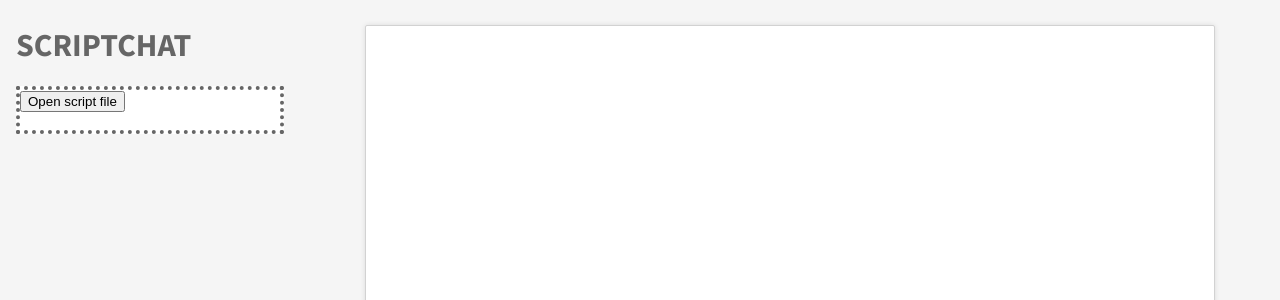
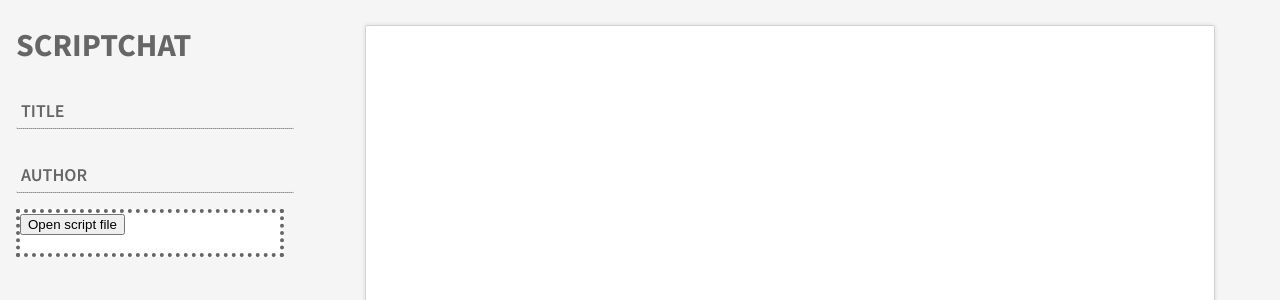
Before and after one commit to BadIdeaFactory/scriptchat, a React (Create React App) app: page / in a window 1280 px wide. Shown: the top 300 px of the page. Built offline with nearby package versions, Linux system fonts and the light colour scheme.

Commit message:
add areas to fill in stuff

```diff
--- a/src/components/Controls.css
+++ b/src/components/Controls.css
@@ -8,3 +8,77 @@
   margin-top: 0;
   text-transform: uppercase;
 }
+
+.properties {
+  margin-bottom: 1em;
+}
+
+input,
+span,
+label {
+  display: block;
+  margin: 10px;
+  padding: 5px;
+  border: none;
+}
+
+input {
+  font-family: 'Source Sans Pro', sans-serif;
+  font-size: 18px;
+}
+
+input:focus {
+  outline: 0;
+}
+
+input.input-with-label {
+  border-radius: 2px;
+  margin: 0;
+  margin-top: 30px;
+  border: none;
+  border-bottom: 1px dotted #555;
+  width: 100%;
+  background-color: rgba(255, 255, 255, 0);
+  transition: background-color 0.4s ease, border 0.4s ease;
+  overflow-x: hidden; /* Hack to make "rows" attribute apply in Firefox. */
+}
+
+input.input-with-label:focus {
+  background-color: rgba(255, 255, 255, 1);
+}
+
+input.input-with-label:valid {
+  border-color: #ccc;
+}
+
+input.input-with-label:invalid {
+  box-shadow: none;
+}
+
+input.input-with-label + label {
+  display: block;
+  position: relative;
+  white-space: nowrap;
+  padding: 0;
+  margin: 0;
+  width: 100%;
+  height: 0px;
+}
+
+input.input-with-label:focus + label > span,
+input.input-with-label:valid + label > span {
+  top: -60px;
+  font-size: 15px;
+}
+
+input.input-with-label + label > span {
+  text-transform: uppercase;
+  font-size: 18px;
+  font-weight: 600;
+  margin: 0;
+  position: absolute;
+  top: -35px;
+  left: 0px;
+  z-index: -1;
+  transition: top 0.2s ease, font-size 0.2s ease, color 0.2s ease;
+}
--- a/src/components/Controls.js
+++ b/src/components/Controls.js
@@ -7,6 +7,27 @@ export default class Controls extends React.Component {
     return (
       <div className="controls">
         <h1>Scriptchat</h1>
+        <div className="properties">
+          <input
+            type="text"
+            name="title"
+            className="input-with-label"
+            id="title"
+            required
+            autocomplete="off"
+          />
+          <label for="title"><span>Title</span></label>
+
+          <input
+            type="text"
+            name="author"
+            className="input-with-label"
+            id="author"
+            required
+            autocomplete="off"
+          />
+          <label for="author"><span>Author</span></label>
+        </div>
         <Filedrop />
       </div>
     )
--- a/src/index.css
+++ b/src/index.css
@@ -1,4 +1,4 @@
-@import url('https://fonts.googleapis.com/css?family=Source+Sans+Pro:400,700');
+@import url('https://fonts.googleapis.com/css?family=Source+Sans+Pro:400,600,700');
 
 body {
   margin: 0;
```
